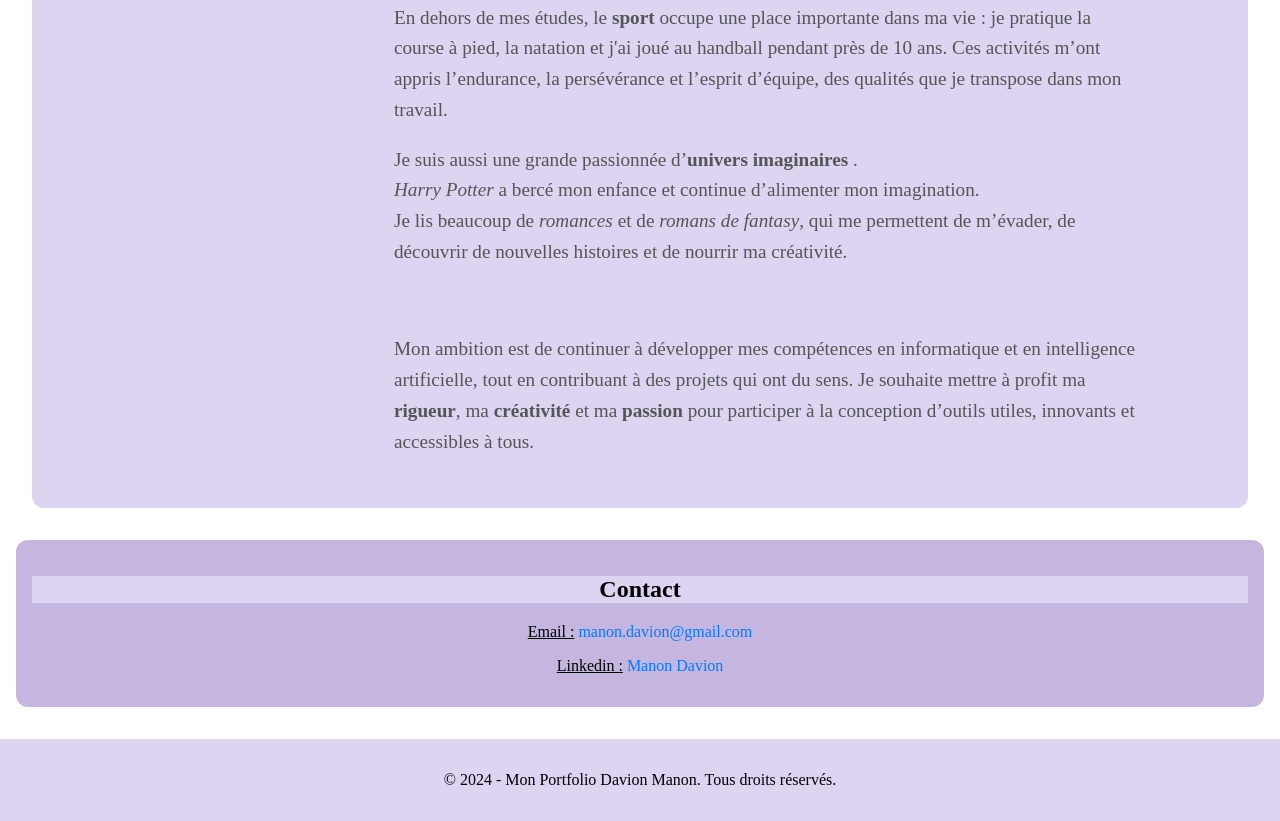
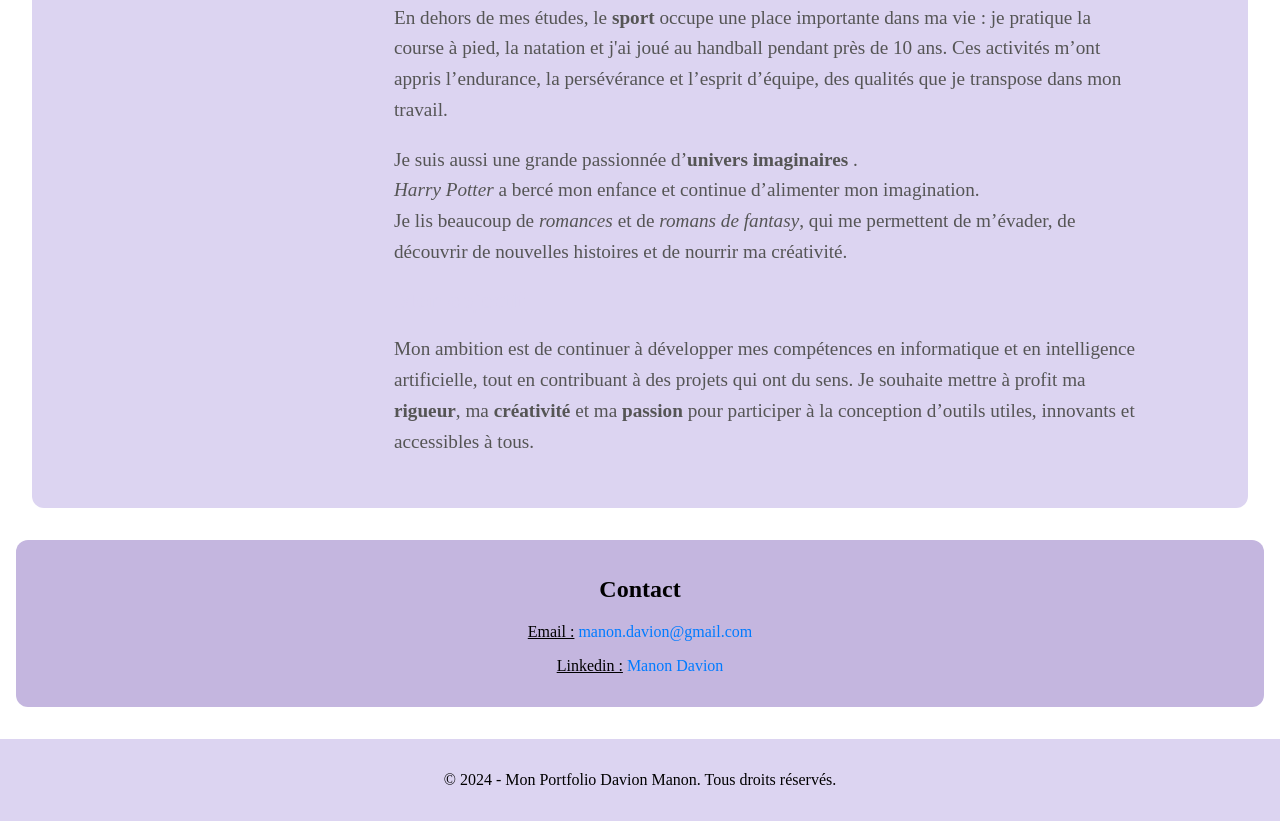
Before and after one commit to ManonDav/Davion.github.io, a plain HTML site: page index.html in a window 1280 px wide. Shown: the part 1212-2033 px from the top of the page. Drawn offline with Linux system fonts and the light colour scheme.

Commit message:
Update style.css

```diff
--- a/css/style.css
+++ b/css/style.css
@@ -190,7 +190,7 @@ main {
 }
 
 #contact h2{
-    background-color: #dcd4f1;
+    background-color: #c4b6df;
 }
 
 /* Footer principal */
```
